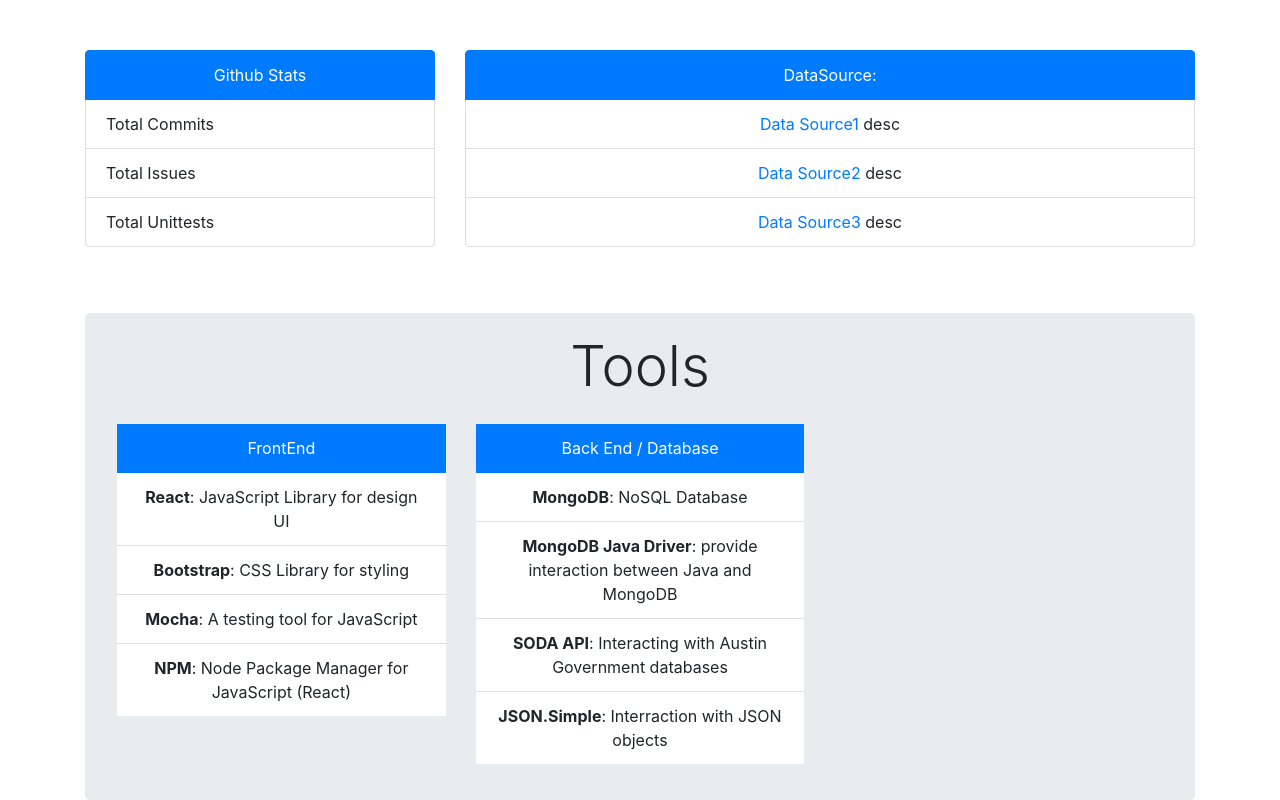
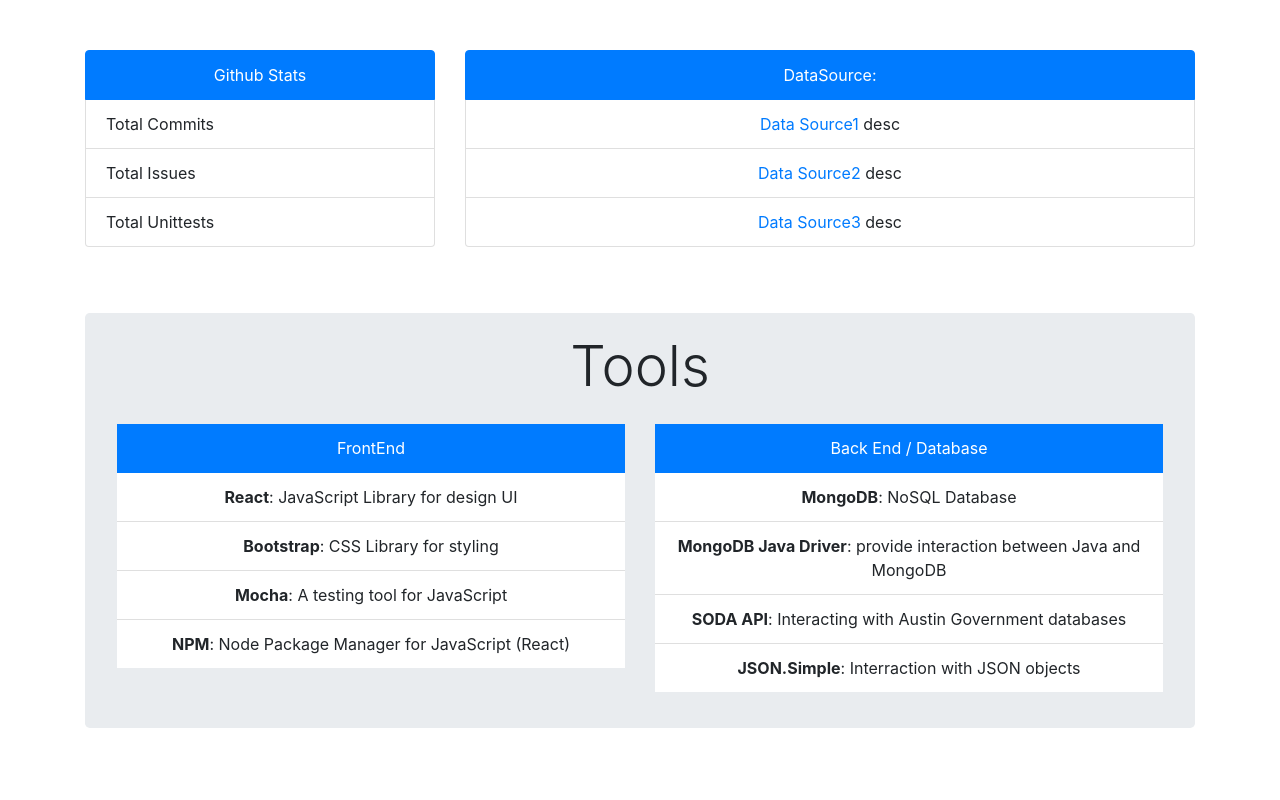
Before and after one commit to Jing-Yu33/AllAboutAustin, a React (Create React App) app in the folder Frontend/: page /about in a window 1280 px wide. Shown: the part 1722-2522 px from the top of the page. After the commit the page ends 2450 px from the top, so only its background shows below. Built offline with nearby package versions, Linux system fonts and the light colour scheme; no server answers.

Commit message:
change about layout

```diff
--- a/Frontend/src/components/about/Stack.js
+++ b/Frontend/src/components/about/Stack.js
@@ -7,7 +7,7 @@
             <div className="jumbotron">
                 <h3 className="display-4">Tools</h3>
                 <div class="row">
-                    <div class="col-lg-4 my-sm-3">
+                    <div class="col-lg-6 my-sm-3">
                         <ul class="list-group list-group-flush">
                             <li class="list-group-item active">FrontEnd</li>
                             <li class="list-group-item"><b>React</b>: JavaScript Library for design UI</li>
@@ -26,7 +26,7 @@
                         </ul>
                     </div>
 */}
-                    <div class="col-lg-4 my-sm-3">
+                    <div class="col-lg-6 my-sm-3">
                         <ul class="list-group list-group-flush">
                             <li class="list-group-item active">Back End / Database</li>
                             <li class="list-group-item"><b>MongoDB</b>: NoSQL Database</li>
```
